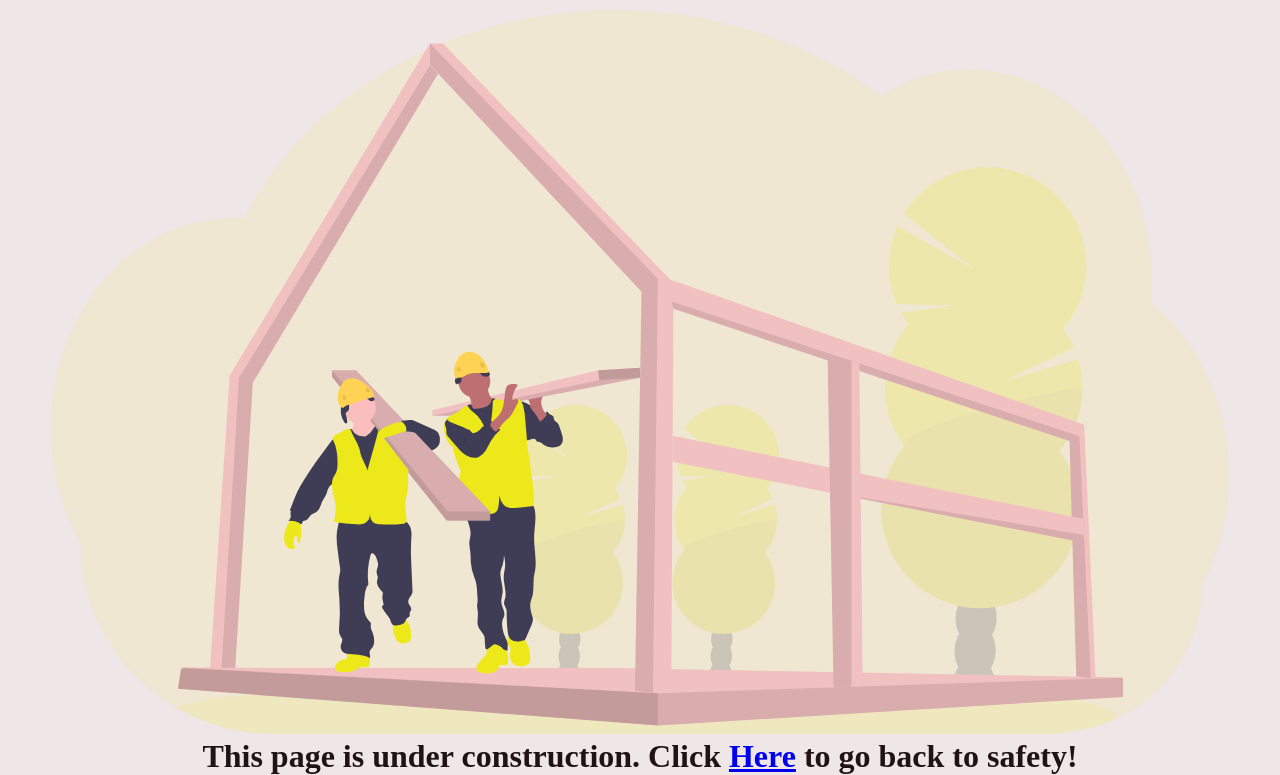
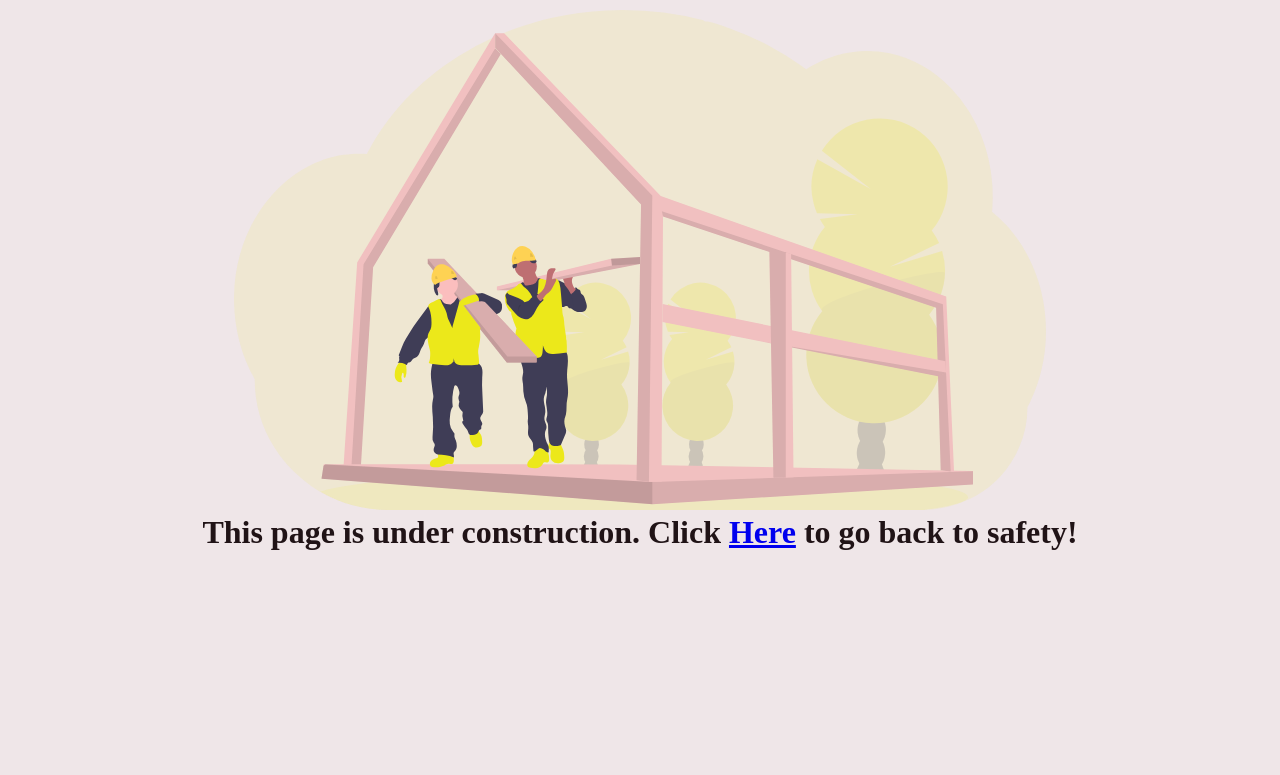
Before and after one commit to LukeNeedle/Secure-messaging, a Flask app: page /reports in a window 1280 px wide. Shown: the part 52-827 px from the top of the page. After the commit the page ends 602 px from the top, so only its background shows below. Run offline with Flask 2, Linux system fonts and the light colour scheme; a user stored in the database is signed in.

Commit message:
Update under_construction.css
Fixed image size

```diff
--- a/static/css/under_construction.css
+++ b/static/css/under_construction.css
@@ -26,8 +26,8 @@
 
 
 img {
-    width: fit-content;
-    height: fit-content;
+    height: 500px;
+    width: auto;
 }
 
 .notification {
```
